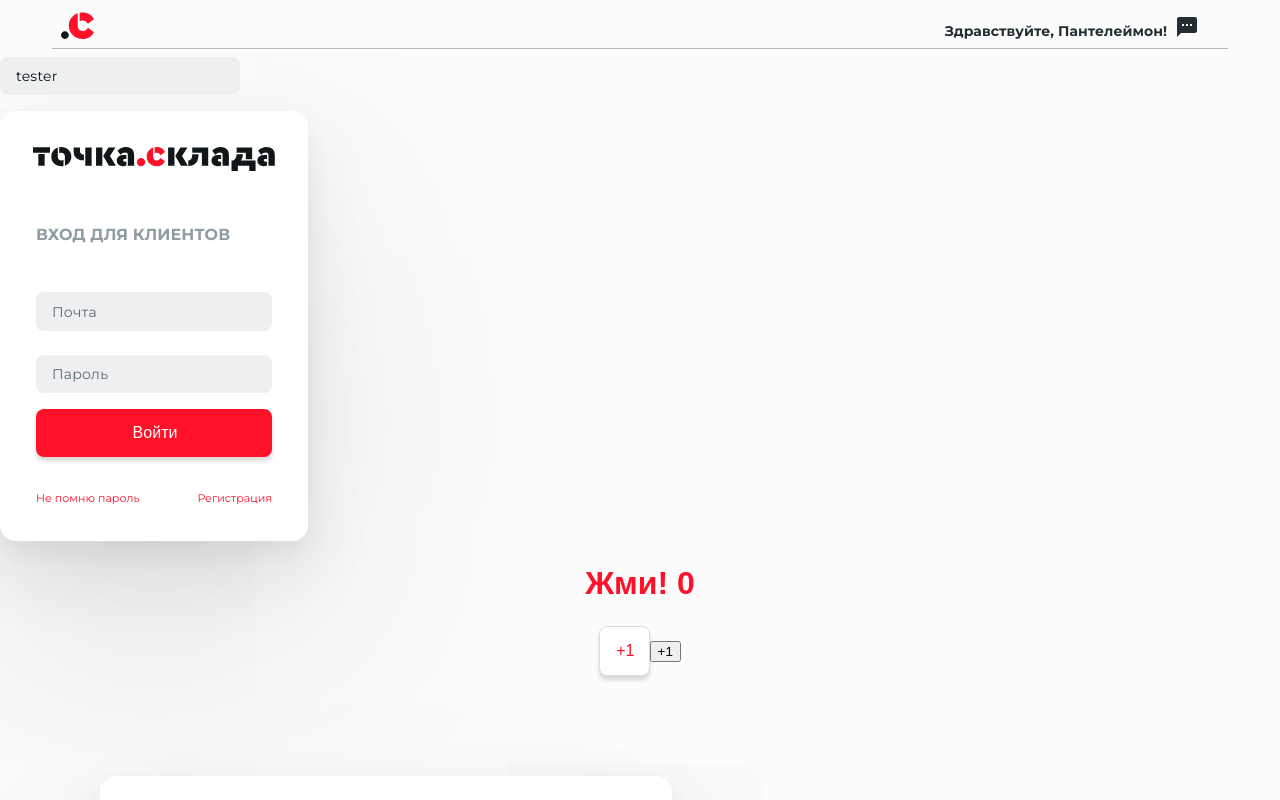
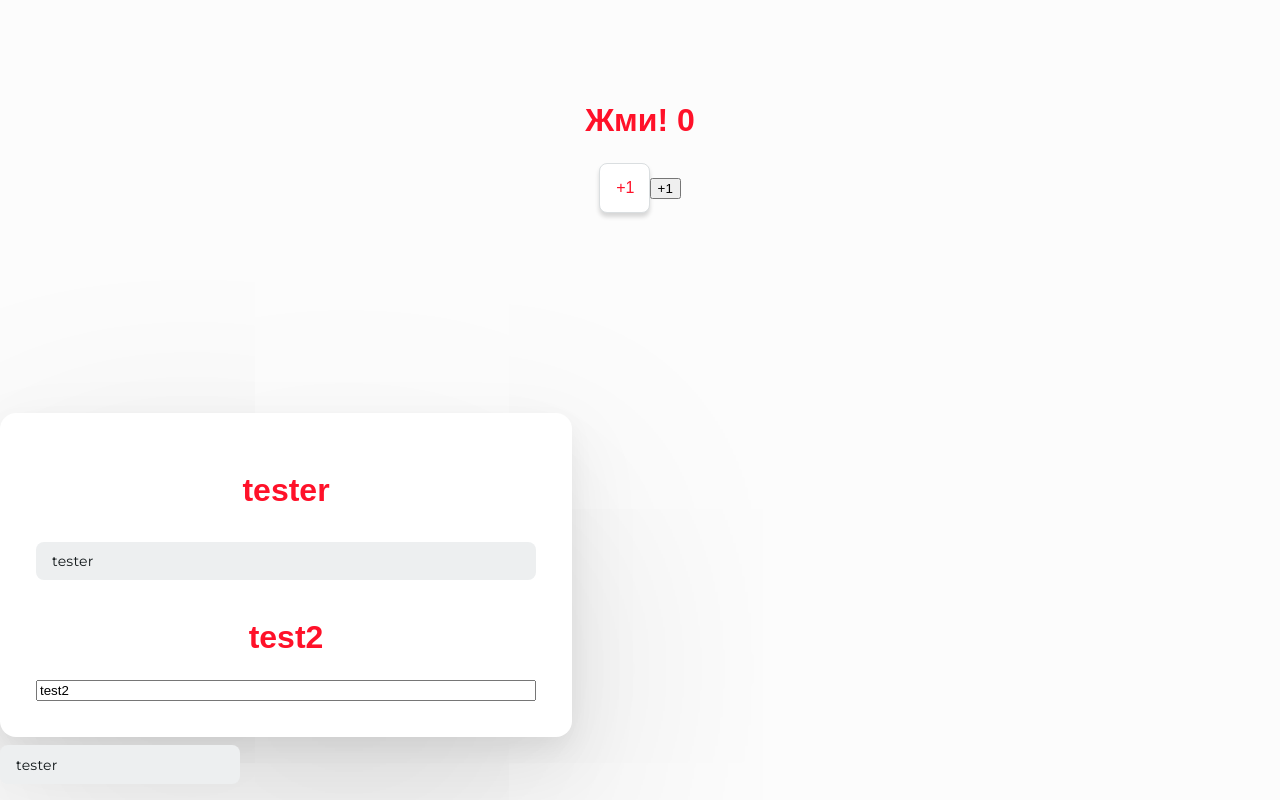
Before and after one commit to daria-ts/lk-ts, a Vue app: page /components in a window 1280 px wide. Shown: the top 800 px of the page. Built offline with nearby package versions, Linux system fonts and the light colour scheme; a web font is replaced by a local one.

Commit message:
delete properties in componenr

```diff
--- a/src/components/elements/ButtonBase.vue
+++ b/src/components/elements/ButtonBase.vue
@@ -1,9 +1,9 @@
 <template>
   <component
     v-bind="$attrs"
-    :is="type"
+    :is="div"
     :href="href"
-    :type="submit"
+
     :class="['button', size, priority, font, disabled]"
   >
     <icon-base class="icon">
@@ -22,7 +22,7 @@ export default {
   name: "Bttn",
   components: { IconBase, Check },
   props: {
-    type: {
+    div: {
       //html element for  button:`button, a`
       type: String,
       default: "button",
--- a/src/components/elements/InputBase.vue
+++ b/src/components/elements/InputBase.vue
@@ -7,7 +7,7 @@
     <input
       v-bind="$attrs"
       :disabled="disabled"
-      :class="field"
+
       :value="modelValue"
       :placeholder="placeholder"
       @input="$emit('update:modelValue', $event.target.value)"
--- /dev/null
+++ b/src/global-styles/additional/functions.css
@@ -0,0 +1,3 @@
+/* GLOBAL FUNCTIONS
+--------------------------------------------- */
+/*# sourceMappingURL=functions.css.map */
--- /dev/null
+++ b/src/global-styles/additional/spacers.css
@@ -0,0 +1 @@
+/* No CSS *//*# sourceMappingURL=spacers.css.map */
--- a/src/views/testing/Components.vue
+++ b/src/views/testing/Components.vue
@@ -1,32 +1,25 @@
-<template
-  ><div>
-    <Header class="Header" />
-
-    <input-base :type="text" width="auto" v-model.lazy="tester" />
-    <FormCard />
+<template>
+<div>
+  <div class="box1">
     <h1>{{ title }} {{ counter }}</h1>
     <Bttn @click="countplus(1, 'не сюда', $event)">+1</Bttn>
     <button v-on:click="countplus(5, 'жми еще!', $event)">+1</button>
   </div>
   <div class="box">
     <h1>{{ tester }}</h1>
-    <InputBase :type="text" v-model="tester" />
+    <InputBase type="text" v-model="tester" />
     <h1 @mouseover="onHover">{{ tester2 }}</h1>
-    <input type="text" v-model.lazy="tester2" />
+    <input type="text" v-model="tester2" />
   </div>
+  <input-base type="text" width="auto" v-model.lazy="tester" /></div>
 </template>
 
 <script>
 import Bttn from "../../components/elements/ButtonBase.vue";
 import InputBase from "../../components/elements/InputBase.vue";
-import FormCard from "../../components/elements/start-page/FormCard.vue";
-
-import Header from "../../components/Header.vue";
-
 export default {
-  components: { Header, InputBase, FormCard, Bttn },
+  components: { InputBase, Bttn },
   name: "Components",
-
   data() {
     return {
       tester: "tester",
@@ -63,12 +56,17 @@ export default {
   display: flex;
   flex-direction: column;
   background: $white;
-  margin: 100px;
+  margin-top: 200px;
   box-shadow: $card-shadow;
   border-radius: $radi-m;
   padding: $space-l;
   display: flex;
   width: 500px;
+}
+.box1 {
+  display: flexbox;
+
+  margin-top: 100px;
 }
 h1 {
   &.change {
```
Also changed, not shown: 2 other files (tests, documents, lock files or other folders).
